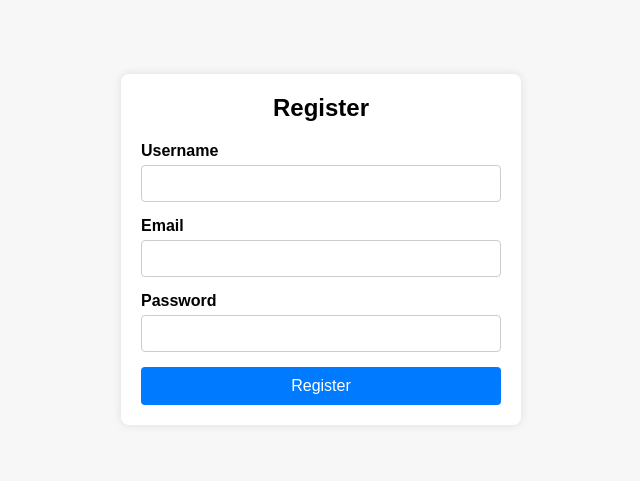
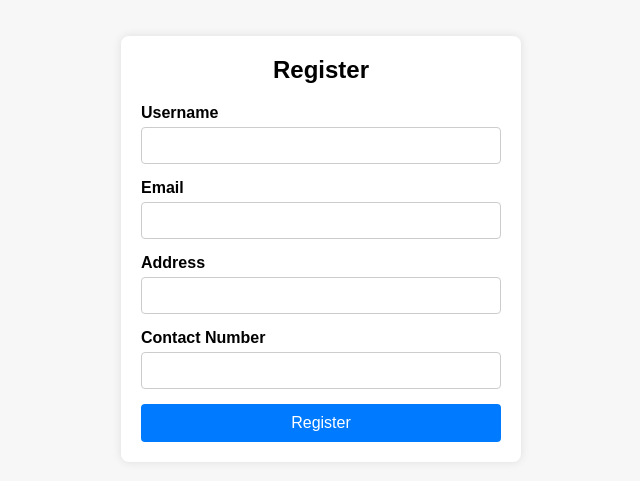
Before and after one commit to OdinPie/psql-node-html-project, a website: page registration-page/register.html in a window 1280 px wide. Shown: the part 151-632 px from the top of the page, without its empty margins (319-959 px from the left). Drawn offline with Linux system fonts and the light colour scheme.

Commit message:
new column added

```diff
--- a/index.js
+++ b/index.js
@@ -19,8 +19,8 @@ app.get('/', (req, res)=>{
 })
 
 app.post('/submit',(req,res)=>{
-    const {username, email, password} = req.body;
-    console.log(username, email, password);
+    const {username, email, address,number} = req.body;
+    // console.log(username, email, address,number);
     // console.log(client);
 
     //creating client
@@ -28,7 +28,7 @@ app.post('/submit',(req,res)=>{
         connectionString:connectionString
     })
     client.connect();
-    const query = `INSERT INTO studentsinfo VALUES ('${username}', '${email}', '${password}')`;
+    const query = `INSERT INTO studentsinfo VALUES ('${username}', '${email}', '${address}', '${number}')`;
     client.query(query,(err,res)=>{
         console.log(err,res);
         client.end();
--- a/registration-page/register.html
+++ b/registration-page/register.html
@@ -19,8 +19,12 @@
                 <input type="email" id="email" name="email" required>
             </div>
             <div class="input-group">
-                <label for="password">Password</label>
-                <input type="password" id="password" name="password" required>
+                <label for="address">Address</label>
+                <input type="text" id="address" name="address" required>
+            </div>
+            <div class="input-group">
+                <label for="number">Contact Number</label>
+                <input type="number" id="number" name="number" required>
             </div>
             <button type="submit" class="btn">Register</button>
         </form>
```
